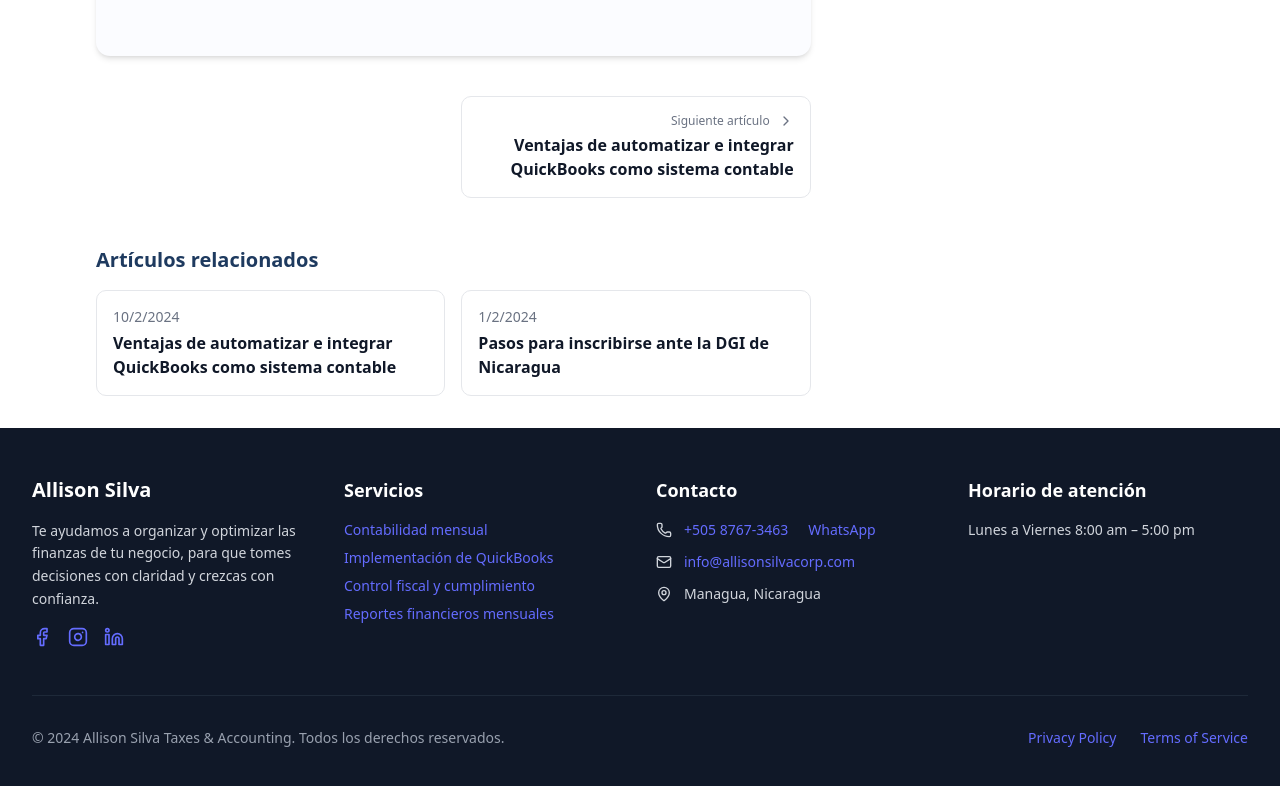
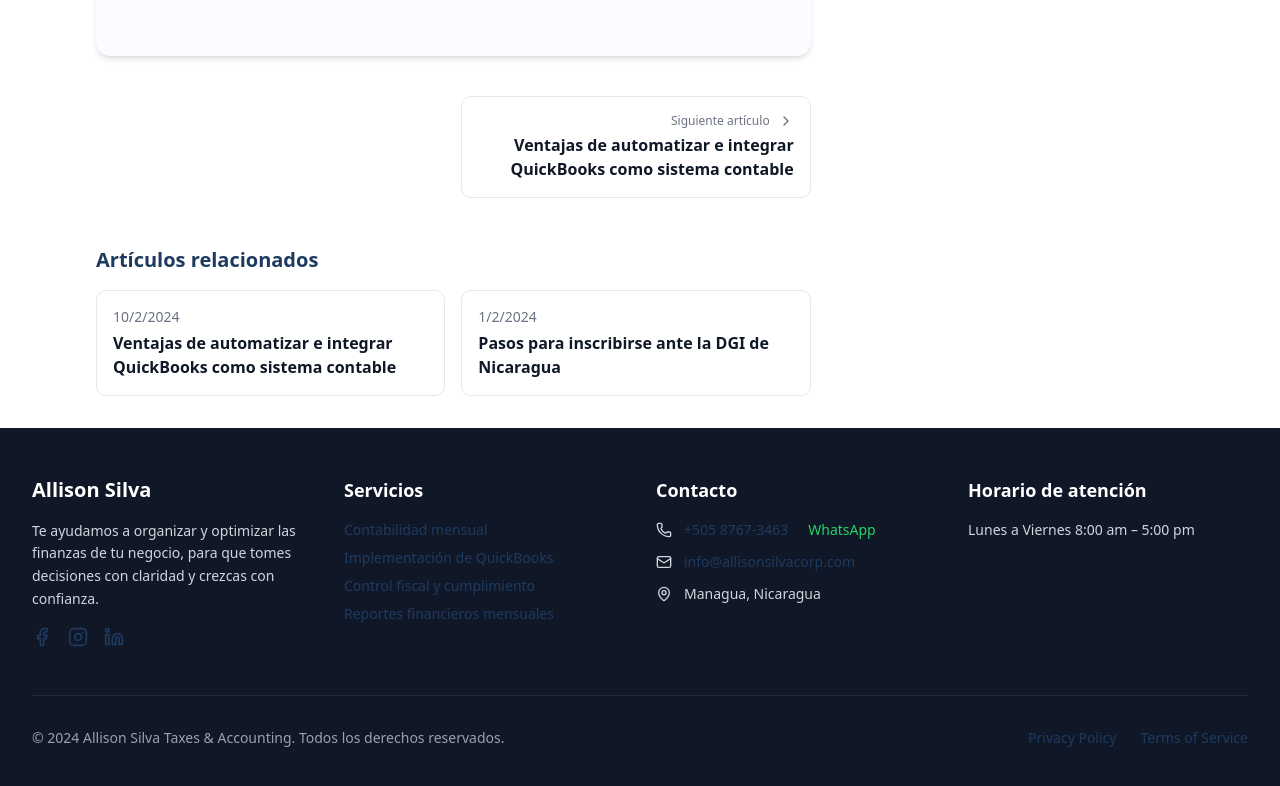
Before and after one commit to Xeppyz/Allison-s-portfolio, a React (Vite) app: page /blog/como-prepararse-para-las-declaraciones-anuales-ca-y-eeuu in a window 1280 px wide. Shown: the part 1685-2471 px from the top of the page. Built offline with nearby package versions, Linux system fonts and the light colour scheme.

Commit message:
fix(performance)

```diff
--- a/src/components/BlogPostContent.tsx
+++ b/src/components/BlogPostContent.tsx
@@ -183,7 +183,7 @@ export default function BlogPostContent({ post }: { post: BlogPost }) {
                     key={t}
                     variant="secondary"
                     className="px-3 py-1 text-xs font-medium whitespace-normal break-words"
-                  style={{ backgroundColor: "#34A853", color: "white", border: "none" }}
+                    style={{ backgroundColor: "#34A853", color: "#fff", border: "none" }}
                   >
                     {t}
                   </Badge>
--- a/src/components/about.tsx
+++ b/src/components/about.tsx
@@ -128,7 +128,7 @@ export function About() {
                       <h5 className="text-lg font-bold mb-1 break-words" style={{ color: "#1E3A5F" }}>
                         {milestone.title}
                       </h5>
-                      <p className="font-medium mb-2" style={{ color: "#4285F4" }}>
+                      <p className="font-medium mb-2" style={{ color: "#1E3A5F" }}>
                         {milestone.year}
                       </p>
                       <p className="text-sm leading-relaxed break-words" style={{ color: "#1E3A5F" }}>
--- a/src/components/contact.tsx
+++ b/src/components/contact.tsx
@@ -259,8 +259,8 @@ const payload = {
               <div>
                   <h3 className="font-semibold text-gray-900 mb-1">Teléfono</h3>
                   <p className="text-gray-600">
-                    <a href="tel:+50587673463" className="underline hover:text-green-600">+505 8767-3463</a>
-                    <a href="https://wa.me/50587673463" target="_blank" rel="noopener" className="ml-3 text-green-500 hover:text-green-600 underline">WhatsApp</a>
+                    <a href="tel:+50587673463" className="underline hover:text-green-600" aria-label="Llamar por teléfono" style={{ color: '#1E3A5F' }}>+505 8767-3463</a>
+                    <a href="https://wa.me/50587673463" target="_blank" rel="noopener" className="ml-3 text-green-500 hover:text-green-600 underline" aria-label="Abrir WhatsApp" style={{ color: '#25D366' }}>WhatsApp</a>
                   </p>
                 </div>
               </div>
@@ -272,7 +272,7 @@ const payload = {
                  <div>
                   <h3 className="font-semibold text-gray-900 mb-1">Email</h3>
                   <p className="text-gray-600">
-                    <a href="mailto:info@allisonsilvacorp.com" className="underline hover:text-green-600">info@allisonsilvacorp.com</a>
+                    <a href="mailto:info@allisonsilvacorp.com" className="underline hover:text-green-600" aria-label="Enviar correo" style={{ color: '#1E3A5F' }}>info@allisonsilvacorp.com</a>
                   </p>
                 </div>
               </div>
--- a/src/components/cotizacionModal.tsx
+++ b/src/components/cotizacionModal.tsx
@@ -256,6 +256,7 @@ export default function CotizacionModal({ open, onClose }: CotizacionModalProps)
               border: "none",
               cursor: submitting ? "not-allowed" : "pointer",
             }}
+            aria-label={submitting ? "Enviando cotización" : "Enviar cotización"}
           >
             {submitting ? "Enviando..." : t("modal.send")}
           </button>
--- a/src/components/footer.tsx
+++ b/src/components/footer.tsx
@@ -15,13 +15,13 @@ export function Footer() {
             <h3 className="text-xl font-bold text-white">Allison Silva</h3>
             <p className="text-gray-300 text-sm leading-relaxed">{t("hero.subtitle")}</p>
             <div className="flex space-x-4">
-              <a href="#" className="text-gray-400 hover:text-white transition-colors">
+              <a href="#" className="text-gray-400 hover:text-white transition-colors" aria-label="Ir a Facebook" style={{ color: '#1E3A5F' }}>
                 <Facebook className="h-5 w-5" />
               </a>
-              <a href="#" className="text-gray-400 hover:text-white transition-colors">
+              <a href="#" className="text-gray-400 hover:text-white transition-colors" aria-label="Ir a Instagram" style={{ color: '#1E3A5F' }}>
                 <Instagram className="h-5 w-5" />
               </a>
-              <a href="https://www.linkedin.com/in/allison-silva-2ab71a210/?originalSubdomain=ni" target="_blank" className="text-gray-400 hover:text-white transition-colors">
+              <a href="https://www.linkedin.com/in/allison-silva-2ab71a210/?originalSubdomain=ni" target="_blank" className="text-gray-400 hover:text-white transition-colors" aria-label="Ir a LinkedIn" style={{ color: '#1E3A5F' }}>
                 <Linkedin className="h-5 w-5" />
               </a>
             </div>
@@ -32,22 +32,22 @@ export function Footer() {
             <h4 className="text-lg font-semibold text-white">{t("footer.services.title")}</h4>
             <ul className="space-y-2 text-sm text-gray-300">
               <li>
-                <a href="#services" className="hover:text-white transition-colors">
+                <a href="#services" className="hover:text-white transition-colors" aria-label="Ver servicios" style={{ color: '#1E3A5F' }}>
                   {t("services.1.title")}
                 </a>
               </li>
               <li>
-                <a href="#services" className="hover:text-white transition-colors">
+                <a href="#services" className="hover:text-white transition-colors" aria-label="Ver servicios" style={{ color: '#1E3A5F' }}>
                   {t("services.2.title")}
                 </a>
               </li>
               <li>
-                <a href="#services" className="hover:text-white transition-colors">
+                <a href="#services" className="hover:text-white transition-colors" aria-label="Ver servicios" style={{ color: '#1E3A5F' }}>
                   {t("services.4.title")}
                 </a>
               </li>
               <li>
-                <a href="#services" className="hover:text-white transition-colors">
+                <a href="#services" className="hover:text-white transition-colors" aria-label="Ver servicios" style={{ color: '#1E3A5F' }}>
                   {t("services.5.title")}
                 </a>
               </li>
@@ -60,14 +60,14 @@ export function Footer() {
             <div className="space-y-3 text-sm text-gray-300">
               <div className="flex items-center space-x-3">
                 <Phone className="h-4 w-4" />
-                <a href="tel:+50587673463" className="hover:text-white transition-colors underline">+505 8767-3463</a>
-                <a href="https://wa.me/50587673463" target="_blank" rel="noopener" className="ml-2 text-green-400 hover:text-green-500" title="WhatsApp">
+                <a href="tel:+50587673463" className="hover:text-white transition-colors underline" aria-label="Llamar por teléfono" style={{ color: '#1E3A5F' }}>+505 8767-3463</a>
+                <a href="https://wa.me/50587673463" target="_blank" rel="noopener" className="ml-2 text-green-400 hover:text-green-500" title="WhatsApp" aria-label="Abrir WhatsApp" style={{ color: '#25D366' }}>
                   WhatsApp
                 </a>
               </div>
               <div className="flex items-center space-x-3">
                 <Mail className="h-4 w-4" />
-                <a href="mailto:info@allisonsilvacorp.com" className="hover:text-white transition-colors underline">info@allisonsilvacorp.com</a>
+                <a href="mailto:info@allisonsilvacorp.com" className="hover:text-white transition-colors underline" aria-label="Enviar correo" style={{ color: '#1E3A5F' }}>info@allisonsilvacorp.com</a>
               </div>
               <div className="flex items-center space-x-3">
                 <MapPin className="h-4 w-4" />
@@ -89,10 +89,10 @@ export function Footer() {
           <div className="flex flex-col md:flex-row justify-between items-center space-y-4 md:space-y-0">
             <p className="text-sm text-gray-400">© 2024 Allison Silva Taxes & Accounting. {t("footer.rights")}</p>
             <div className="flex space-x-6 text-sm text-gray-400">
-              <a href="#" className="hover:text-white transition-colors">
+              <a href="#" className="hover:text-white transition-colors" aria-label="Ir a Facebook" style={{ color: '#1E3A5F' }}>
                 Privacy Policy
               </a>
-              <a href="#" className="hover:text-white transition-colors">
+              <a href="#" className="hover:text-white transition-colors" aria-label="Ir a Instagram" style={{ color: '#1E3A5F' }}>
                 Terms of Service
               </a>
             </div>
--- a/src/components/hero.tsx
+++ b/src/components/hero.tsx
@@ -35,6 +35,7 @@ export function Hero() {
                     border: "none",
                     cursor: "pointer",
                   }}
+                  aria-label="Abrir cotización"
                 >
                   {t("modal.quoteTitle")}
                 </button>
@@ -50,6 +51,7 @@ export function Hero() {
                     border: "none",
                     cursor: "pointer",
                   }}
+                  aria-label="Escoger paquete"
                 >
                   {t("hero.cta3") ?? "Escoger paquete"}
                 </button>
--- a/src/components/modalPaquetes.tsx
+++ b/src/components/modalPaquetes.tsx
@@ -139,7 +139,7 @@ export function PlansModal({ open, onClose }: PlansModalProps) {
                 {t("plans.subtitle") || "Selecciona los servicios que necesitas para tu negocio"}
               </p>
             </div>
-            <Button variant="ghost" size="icon" onClick={onClose} className="rounded-full" style={{ backgroundColor: 'transparent', color: '#1E3A5F' }}>
+            <Button variant="ghost" size="icon" onClick={onClose} className="rounded-full" style={{ backgroundColor: 'transparent', color: '#1E3A5F' }} aria-label="Cerrar modal">
               <X className="h-6 w-6" style={{ color: "#1E3A5F" }} />
             </Button>
           </div>
--- a/src/components/modalResponsiveTestimonials.tsx
+++ b/src/components/modalResponsiveTestimonials.tsx
@@ -24,6 +24,7 @@ export function ResponsiveModal({ open, onClose, title, children }: ResponsiveMo
             onClick={onClose}
             className="absolute right-4 top-4 rounded-sm"
             style={{ backgroundColor: "#4285F4" }}
+            aria-label="Cerrar modal"
           >
             <X className="h-4 w-4" style={{ color: "#fff" }} />
           </button>
--- a/src/components/navegation.tsx
+++ b/src/components/navegation.tsx
@@ -93,6 +93,7 @@ export function Navigation() {
                 borderColor: "#4285F4",
                 color: "#4285F4",
               }}
+              aria-label={language === "es" ? "Cambiar a inglés" : "Cambiar a español"}
             >
               <Globe className="h-4 w-4" />
               <span className="text-sm font-medium">{language === "es" ? "EN" : "ES"}</span>
@@ -113,6 +114,7 @@ export function Navigation() {
               onClick={() => setIsOpen(!isOpen)}
               className="md:hidden"
               style={{ color: "#1e5bbdff", backgroundColor: "transparent" }}
+              aria-label={isOpen ? "Cerrar menú" : "Abrir menú"}
             >
               {isOpen ? <X className="h-6 w-6" /> : <Menu className="h-6 w-6" />}
             </Button>
--- a/src/components/responsiveDialog.tsx
+++ b/src/components/responsiveDialog.tsx
@@ -50,7 +50,7 @@ export default function ResponsiveModal({
               onClick={onClose}
               className="text-gray-600 hover:text-gray-900 rounded-full p-1 transition-colors"
               style={{ backgroundColor: "#F7F7F7", color: "#1E3A5F" }}
-              aria-label="Cerrar"
+              aria-label="Cerrar modal"
             >
               ✕
             </button>
--- a/src/components/ui/badge.tsx
+++ b/src/components/ui/badge.tsx
@@ -10,7 +10,9 @@ const badgeVariants = cva(
     variants: {
       variant: {
         default:
-          "border-transparent bg-primary text-primary-foreground [a&]:hover:bg-primary/90",
+          "border-transparent" +
+          " bg-[#34A853] text-[#fff]" +
+          " [a&]:hover:bg-[#278a3a]",
         secondary:
           "border-transparent bg-secondary text-secondary-foreground [a&]:hover:bg-secondary/90",
         destructive:
```
Lines whose indentation alone changed are shown as unchanged.
